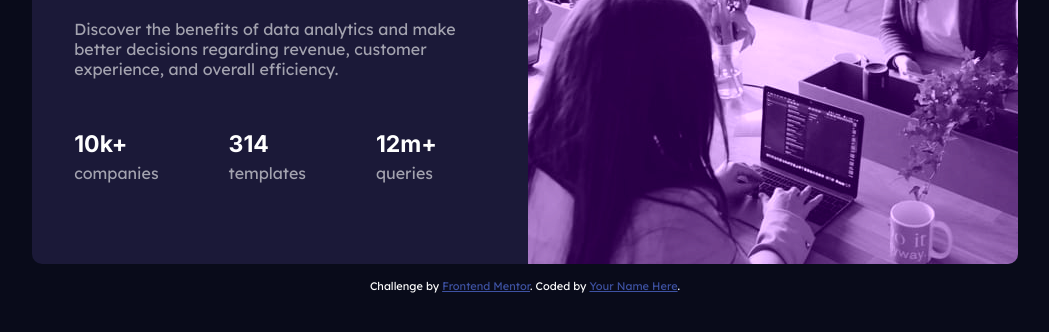
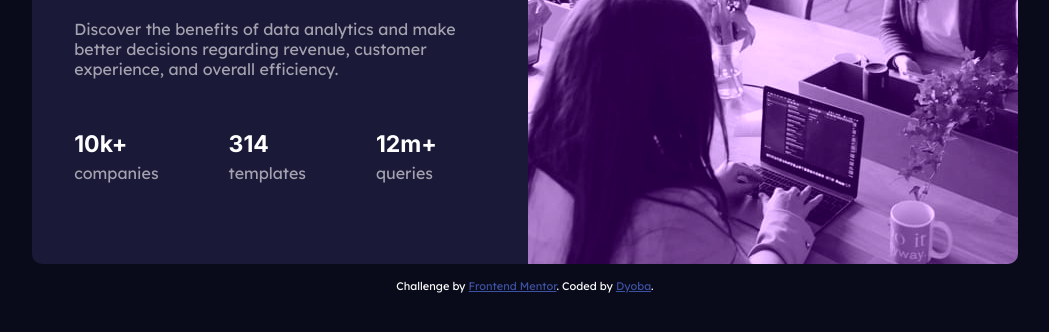
Before and after one commit to dyoba10/stat-card, a plain HTML site: page index.html in a window 1280 px wide. Shown: the part 192-524 px from the top of the page, without its empty margins (115-1164 px from the left). Drawn offline with Linux system fonts and the light colour scheme.

Commit message:
added attribution

```diff
--- a/index.html
+++ b/index.html
@@ -51,7 +51,7 @@
 
   <div class="attribution">
     Challenge by <a href="https://www.frontendmentor.io?ref=challenge" target="_blank">Frontend Mentor</a>.
-    Coded by <a href="#">Your Name Here</a>.
+    Coded by <a href="https://github.com/dyoba10">Dyoba</a>.
   </div>
 </body>
 </html>
```
